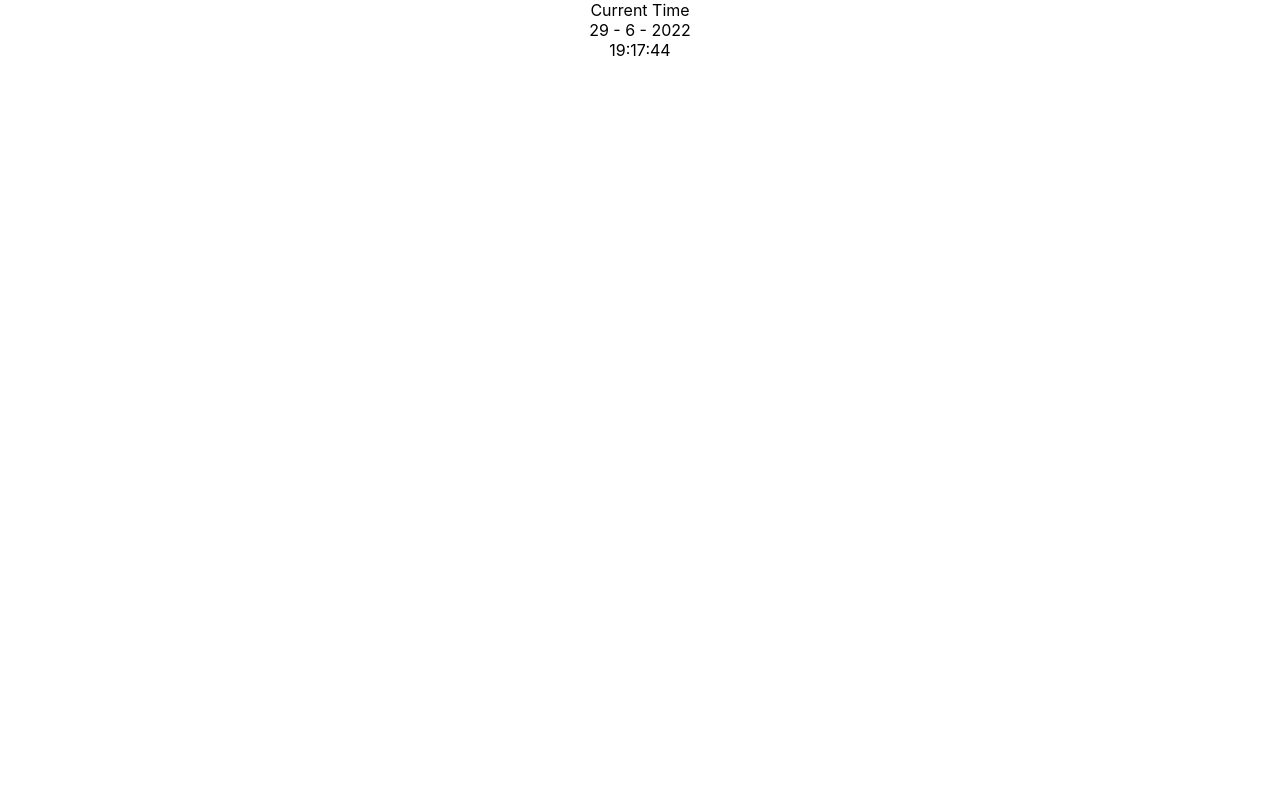
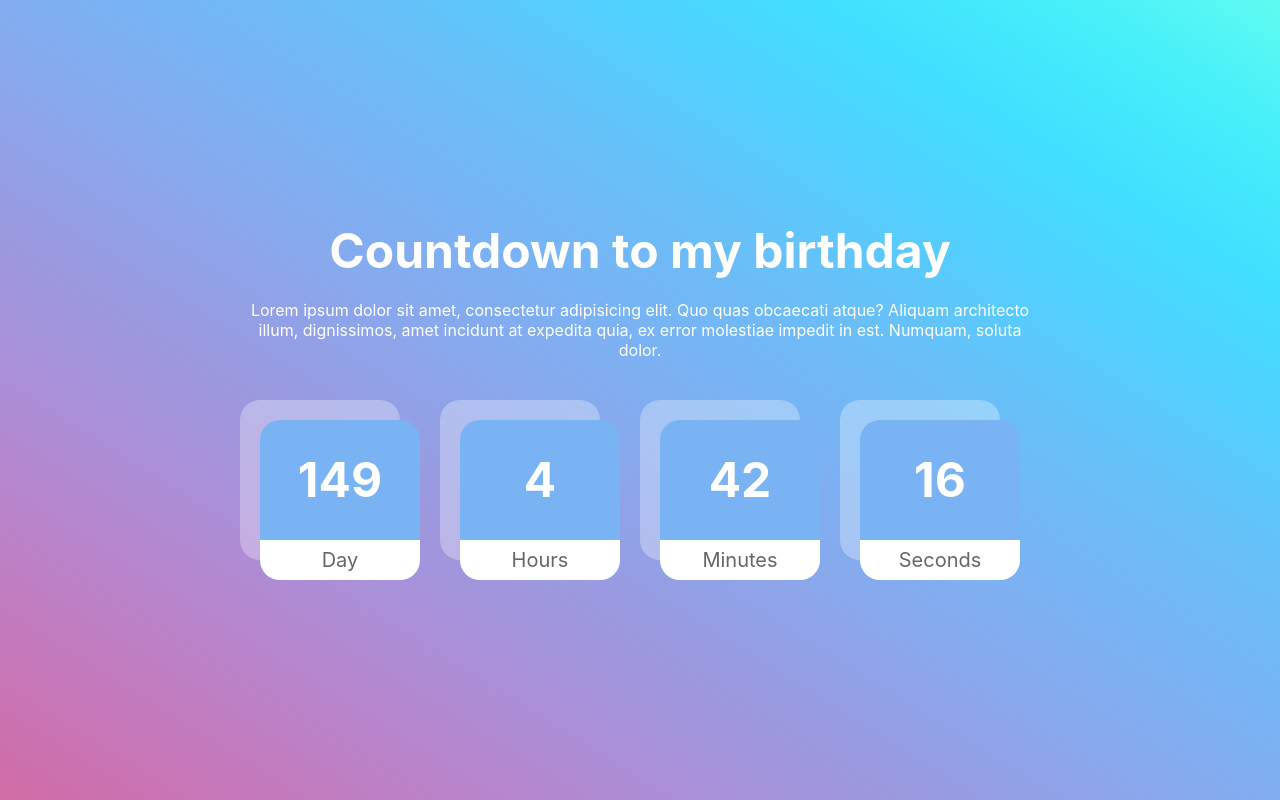
Before and after one commit to tasisonfire/birthday-countdown-challenge, a React (Create React App) app: page / in a window 1280 px wide. Built offline with nearby package versions, Linux system fonts and the light colour scheme; the HTML template or start-up script is replaced by a standard one.

Commit message:
complete project

```diff
--- a/src/App.css
+++ b/src/App.css
@@ -1,8 +1,77 @@
-.App {
+* {
+  padding: 0;
+  margin: 0;
+  -webkit-box-sizing: border-box;
+  box-sizing: border-box;
+}
+.container {
+  background-image: linear-gradient(
+    to right top,
+    #d16ba5,
+    #c777b9,
+    #ba83ca,
+    #aa8fd8,
+    #9a9ae1,
+    #8aa7ec,
+    #79b3f4,
+    #69bff8,
+    #52cffe,
+    #41dfff,
+    #46eefa,
+    #5ffbf1
+  );
+  height: 100vh;
+  width: 100%;
+  display: flex;
+  justify-content: center;
+  align-items: center;
+}
+.countdown {
+  max-width: 800px;
   text-align: center;
+  display: flex;
+  flex-direction: column;
+  gap: 20px;
 }
 
-.App-logo {
-  height: 40vmin;
-  pointer-events: none;
+.countdown__title {
+  font-size: 3rem;
+  font-weight: 700;
+  color: #ffffff;
 }
+.countdown__sub-title {
+  font-size: 1rem;
+  font-weight: 400;
+  color: #ffffff;
+}
+.countdown__group {
+  margin-top: 40px;
+  display: flex;
+  justify-content: space-around;
+}
+.countdown__card {
+  background-color: #79b3f4;
+  height: 160px;
+  width: 160px;
+  border-radius: 20px;
+  overflow: hidden;
+  box-shadow: -20px -20px 0px 0px #ffffff4c;
+}
+.countdown__card--time {
+  display: flex;
+  align-items: center;
+  justify-content: center;
+  color: #ffffff;
+  font-size: 3rem;
+  font-weight: 700;
+  height: 120px;
+}
+.countdown__card--title {
+  display: flex;
+  align-items: center;
+  justify-content: center;
+  height: 40px;
+  background-color: #ffffff;
+  color: #666666;
+  font-size: 1.25rem;
+}
--- a/src/App.jsx
+++ b/src/App.jsx
@@ -1,22 +1,70 @@
 import './App.css'
-import { useState } from 'react'
+import { useEffect, useState } from 'react'
 
 function App() {
-  const [time, setTime] = useState(new Date())
+  const [time, setTime] = useState({
+    days: 0,
+    hours: 0,
+    minutes: 0,
+    seconds: 0,
+  })
 
-  setInterval(() => {
-    let current = new Date()
-    setTime(current)
-  }, 1000) //1000 millisecond = 1 second
+  const getCountdown = (birthDate) => {
+    let now = new Date().getTime()
+    let timeCount = birthDate - now
+
+    let days = Math.floor(timeCount / (1000 * 60 * 60 * 24))
+    let hours = Math.floor(
+      (timeCount % (1000 * 60 * 60 * 24)) / (1000 * 60 * 60)
+    )
+    let minutes = Math.floor((timeCount % (1000 * 60 * 60)) / (1000 * 60))
+    let seconds = Math.floor((timeCount % (1000 * 60)) / 1000)
+    return [days, hours, minutes, seconds]
+  }
+
+  useEffect(() => {
+    const intervalTask = setInterval(() => {
+      let birthDay = '11/26/2022' //your next birth date
+      let birthDate = new Date(birthDay).getTime()
+      let [days, hours, minutes, seconds] = getCountdown(birthDate)
+      setTime({
+        days,
+        hours,
+        minutes,
+        seconds,
+      })
+    }, 1000) //1000 millisecond = 1 second
+    return () => clearInterval(intervalTask)
+  }, [])
 
   return (
-    <div className='App'>
-      Current Time
-      <div>
-        {time.getDate()} - {time.getMonth() + 1} - {time.getFullYear()}
-      </div>
-      <div>
-        {time.getHours()}:{time.getMinutes()}:{time.getSeconds()}
+    <div className='container'>
+      <div className='countdown'>
+        <h1 className='countdown__title'>Countdown to my birthday</h1>
+        <p className='countdown__sub-title'>
+          Lorem ipsum dolor sit amet, consectetur adipisicing elit. Quo quas
+          obcaecati atque? Aliquam architecto illum, dignissimos, amet incidunt
+          at expedita quia, ex error molestiae impedit in est. Numquam, soluta
+          dolor.
+        </p>
+        <div className='countdown__group'>
+          <div className='countdown__card'>
+            <div className='countdown__card--time'>{time.days}</div>
+            <div className='countdown__card--title'>Day</div>
+          </div>
+          <div className='countdown__card'>
+            <div className='countdown__card--time'>{time.hours}</div>
+            <div className='countdown__card--title'>Hours</div>
+          </div>
+          <div className='countdown__card'>
+            <div className='countdown__card--time'>{time.minutes}</div>
+            <div className='countdown__card--title'>Minutes</div>
+          </div>
+          <div className='countdown__card'>
+            <div className='countdown__card--time'>{time.seconds}</div>
+            <div className='countdown__card--title'>Seconds</div>
+          </div>
+        </div>
       </div>
     </div>
   )
```
